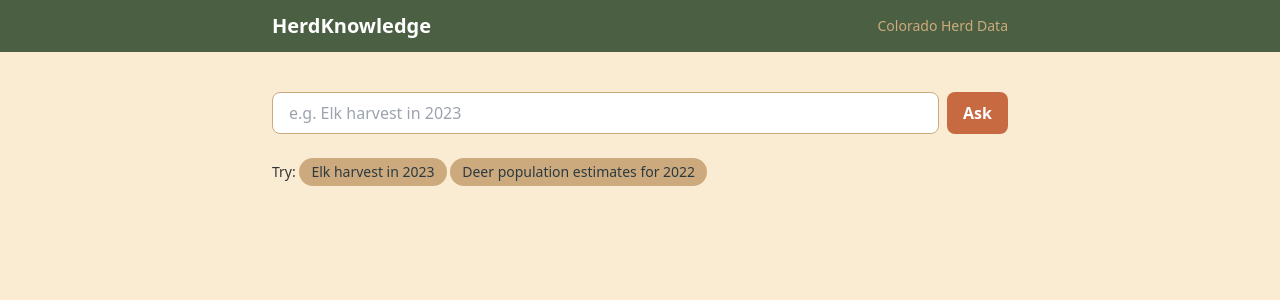
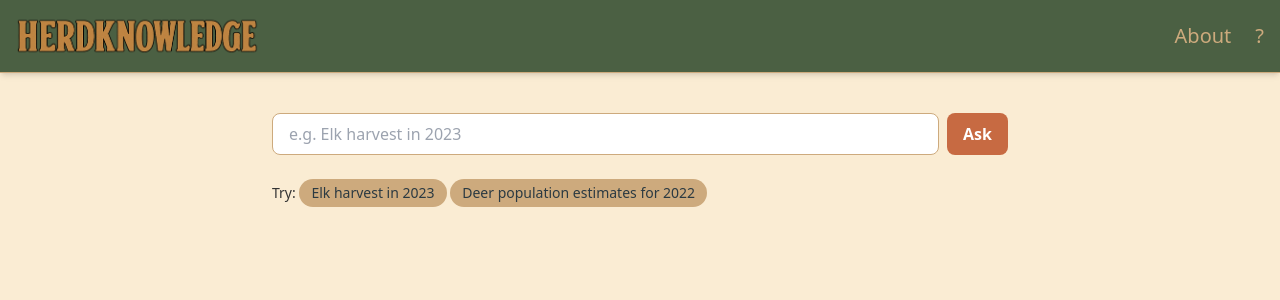
Before and after one commit to MattPerreault/herdknowledge-app, a FastAPI app: page / in a window 1280 px wide. Shown: the top 300 px of the page. Run offline with FastAPI, Linux system fonts and the light colour scheme; parts of the project's set-up code (start-up, migrations or seed data) failed here and were passed over; some libraries are stand-ins or nearby versions.

Commit message:
Branding, logos, about and how-to.

```diff
--- a/app/main.py
+++ b/app/main.py
@@ -81,3 +81,13 @@ def ask_question(request: Request, question: str = Form(...)):
                 "rows": [],
             },
         )
+
+
+@app.get("/about", response_class=HTMLResponse)
+async def about(request: Request):
+    return templates.TemplateResponse("about.html", {"request": request})
+
+
+@app.get("/how-to", response_class=HTMLResponse)
+async def how_to(request: Request):
+    return templates.TemplateResponse("how_to.html", {"request": request})
--- a/app/templates/index.html
+++ b/app/templates/index.html
@@ -4,7 +4,7 @@
   <meta charset="UTF-8" />
   <title>HerdKnowledge</title>
   <meta name="viewport" content="width=device-width, initial-scale=1.0" />
-
+  <link rel="icon" typ="image/png" href="/static/icons/binos.png"
   <!-- Tailwind with custom colors -->
   <script src="https://cdn.tailwindcss.com"></script>
   <script>
@@ -34,12 +34,39 @@
 </head>
 
 <body class="bg-hk-background text-hk-text min-h-screen w-full">
-    <header class="bg-hk-primary text-white w-full">
-        <div class="max-w-3xl mx-auto px-4 py-3 flex justify-between items-center">
-            <h1 class="text-xl font-bold">HerdKnowledge</h1>
-            <span class="text-sm text-hk-secondary">Colorado Herd Data</span>
-        </div>
-    </header>
+
+  <header class="bg-hk-primary text-white w-full border-b border-hk-secondary shadow-md">
+    <div class="w-full px-4 py-3 flex items-center justify-between max-w-screen-xl mx-auto">
+
+      <!-- Brand Name -->
+      <div class="flex items-center">
+        <img
+          src="/static/icons/brand_name.png"
+          alt="HerdKnowledge Brand"
+          class="h-12 w-auto"
+        />
+      </div>
+
+      <!-- Desktop Nav -->
+      <nav class="hidden sm:flex items-center gap-6 text-xl font-medium whitespace-nowrap">
+        <a href="/about" class="hover:underline text-hk-secondary">About</a>
+        <a href="/how-to" class="hover:underline text-hk-secondary">?</a>
+      </nav>
+
+        <!-- Mobile Menu Button -->
+        <button id="mobile-menu-toggle" class="sm:hidden text-white focus:outline-none">
+            ☰
+        </button>
+    </div>
+
+    <!-- Mobile Nav Menu (hidden by default) -->
+    <div id="mobile-menu" class="sm:hidden hidden px-4 pb-4">
+        <a href="/about" class="block py-1 text-hk-secondary hover:underline">About</a>
+        <a href="/how-to" class="block py-1 text-hk-secondary hover:underline">How to Use</a>
+    </div>
+
+  </header>
+
 
   <main class="max-w-3xl mx-auto w-full px-4 py-10">
     <!-- Content Column -->
@@ -100,5 +127,17 @@
       document.getElementById('spinner').classList.add('hidden');
     });
   </script>
+
+  <script>
+    document.addEventListener('DOMContentLoaded', function () {
+        const toggleBtn = document.getElementById('mobile-menu-toggle');
+        const mobileMenu = document.getElementById('mobile-menu');
+
+        toggleBtn.addEventListener('click', function () {
+        mobileMenu.classList.toggle('hidden');
+        });
+    });
+  </script>
+
 </body>
 </html>
```
Also changed, not shown: app/templates/about.html (added, +14 -0 lines), app/templates/how_to.html (added, +14 -0 lines), static/icons/binos.png (added), static/icons/brand_name.png (added), static/icons/map.png (added).
